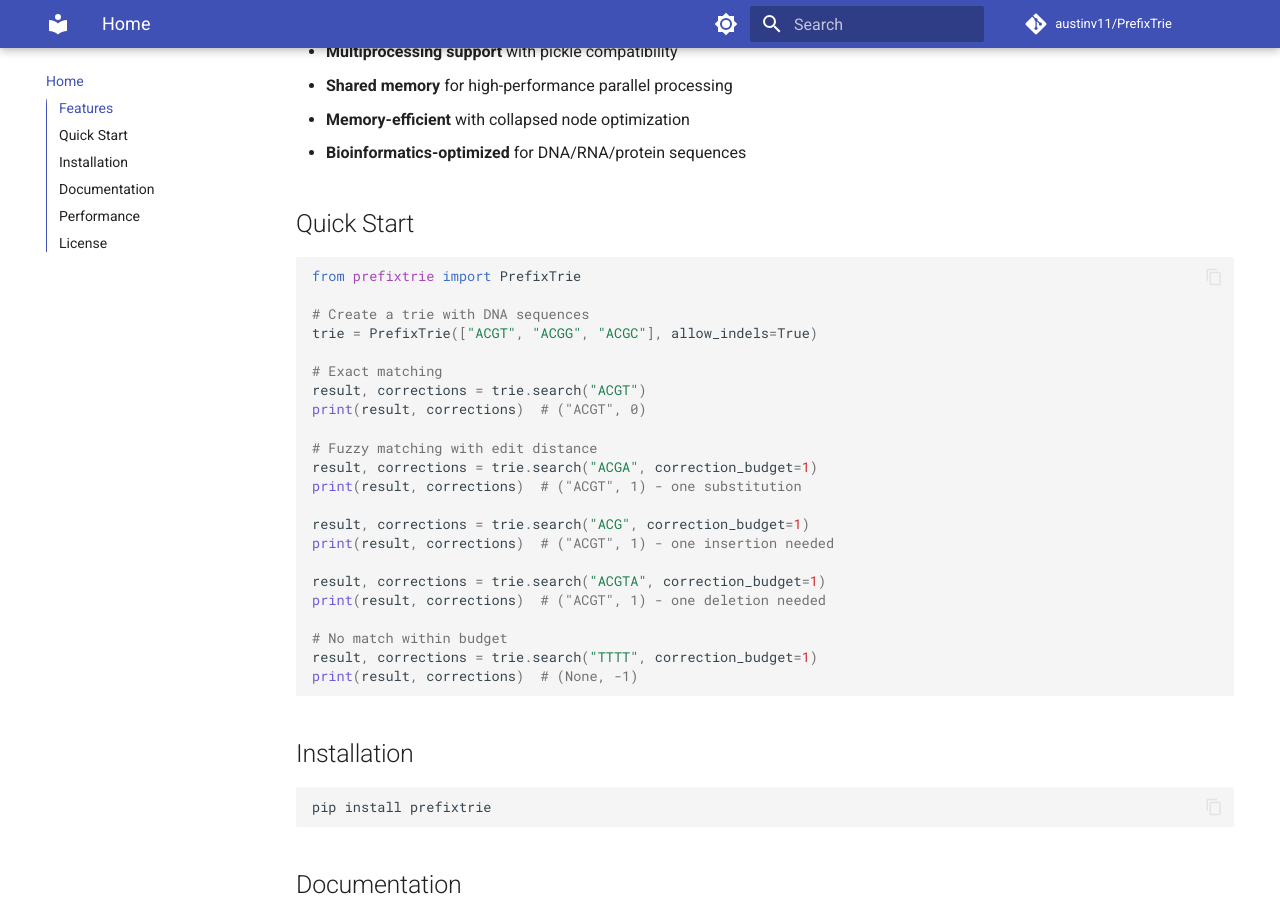
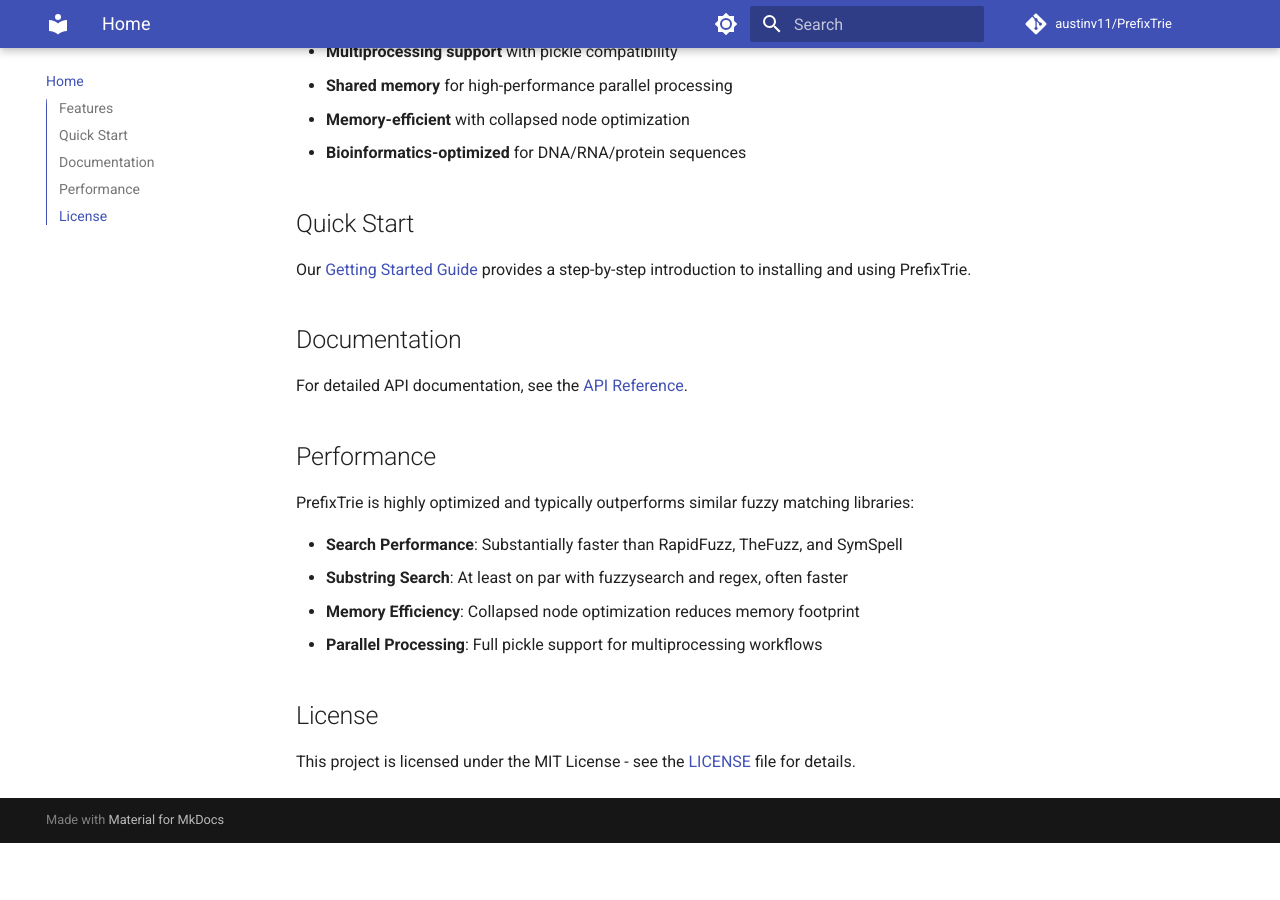
Before and after one commit to austinv11/PrefixTrie, an MkDocs documentation site: the page built from docs/index.md, in a window 1280 px wide and 900 px high, scrolled down 542 px. Built offline with MkDocs 1.6.1 and Material for MkDocs 9.7.7, drawn with Linux system fonts in a browser that asks for light colours; comment, search, counter and statistics services are not loaded; after the commit the page ends 1385 px from its top, so only the background shows below that.

Commit message:
Flesh out the documentation a little more

````diff
--- a/docs/index.md
+++ b/docs/index.md
@@ -20,36 +20,7 @@ A high-performance Cython implementation of a prefix trie data structure for eff
 
 ## Quick Start
 
-```python
-from prefixtrie import PrefixTrie
-
-# Create a trie with DNA sequences
-trie = PrefixTrie(["ACGT", "ACGG", "ACGC"], allow_indels=True)
-
-# Exact matching
-result, corrections = trie.search("ACGT")
-print(result, corrections)  # ("ACGT", 0)
-
-# Fuzzy matching with edit distance
-result, corrections = trie.search("ACGA", correction_budget=1)
-print(result, corrections)  # ("ACGT", 1) - one substitution
-
-result, corrections = trie.search("ACG", correction_budget=1)
-print(result, corrections)  # ("ACGT", 1) - one insertion needed
-
-result, corrections = trie.search("ACGTA", correction_budget=1)
-print(result, corrections)  # ("ACGT", 1) - one deletion needed
-
-# No match within budget
-result, corrections = trie.search("TTTT", correction_budget=1)
-print(result, corrections)  # (None, -1)
-```
-
-## Installation
-
-```bash
-pip install prefixtrie
-```
+Our [Getting Started Guide](getting-started.md) provides a step-by-step introduction to installing and using PrefixTrie.
 
 ## Documentation
 
````
Also changed, not shown: docs/examples.md (added, +107 -0 lines), docs/getting-started.md (added, +62 -0 lines), docs/reference.md (+0 -49 lines), 1 other file.
